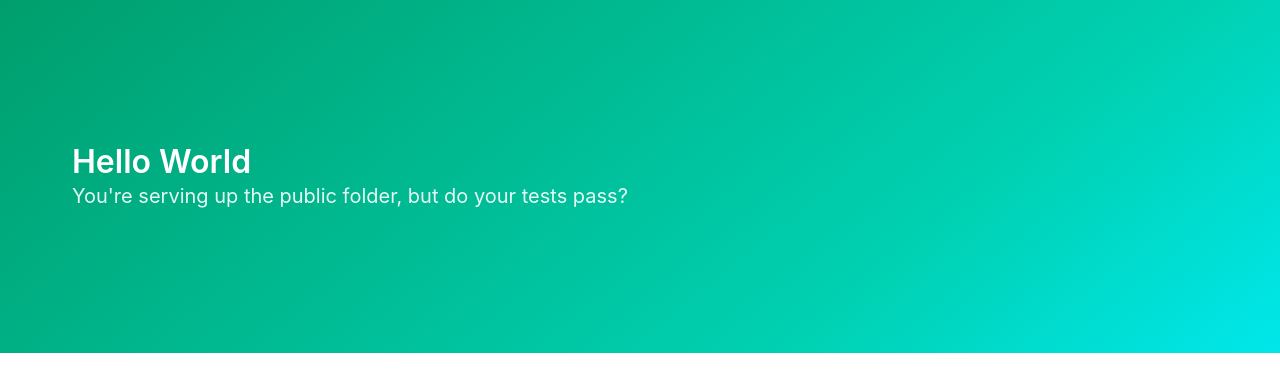
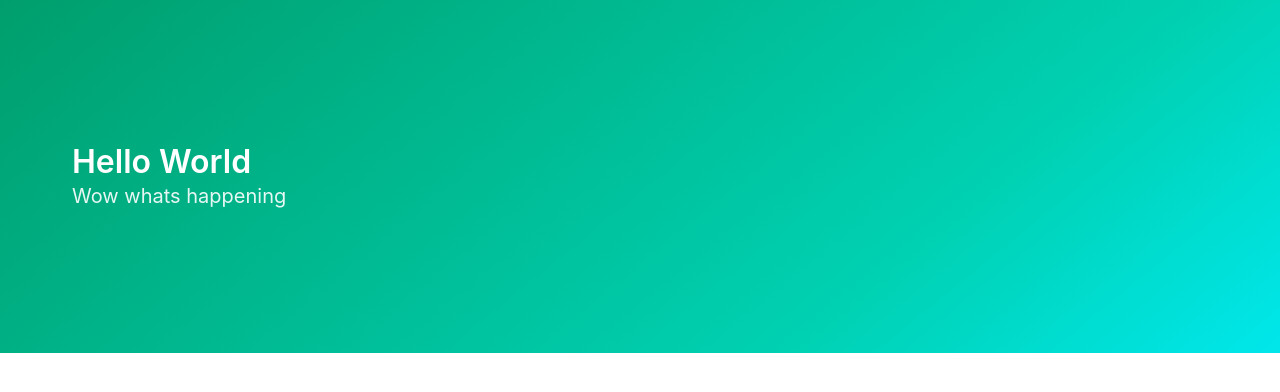
Before and after one commit to andrewpaulino/circle-ci-test, a website: page public/index.html in a window 1280 px wide. Drawn offline with nearby package versions, Linux system fonts and the light colour scheme.

```diff
--- a/public/index.html
+++ b/public/index.html
@@ -13,7 +13,7 @@
   <div class="hero-body">
     <div class="container">
       <h1 class="title">Hello World</h1>
-      <h2 class="subtitle">You're serving up the public folder, but do your tests pass?</h2>
+      <h2 class="subtitle">Wow whats happening</h2>
     </div>
   </div>
 </section>
```
Also changed, not shown: tests/server.spec.js (+9 -0 lines).
